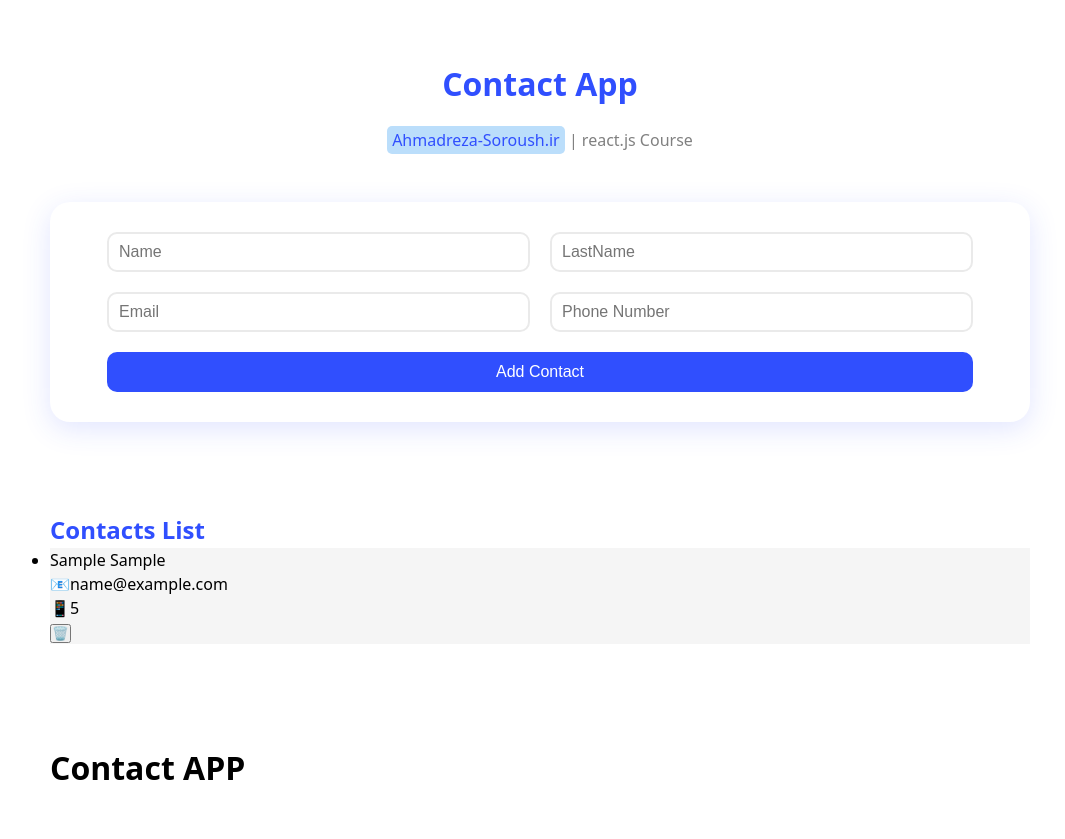
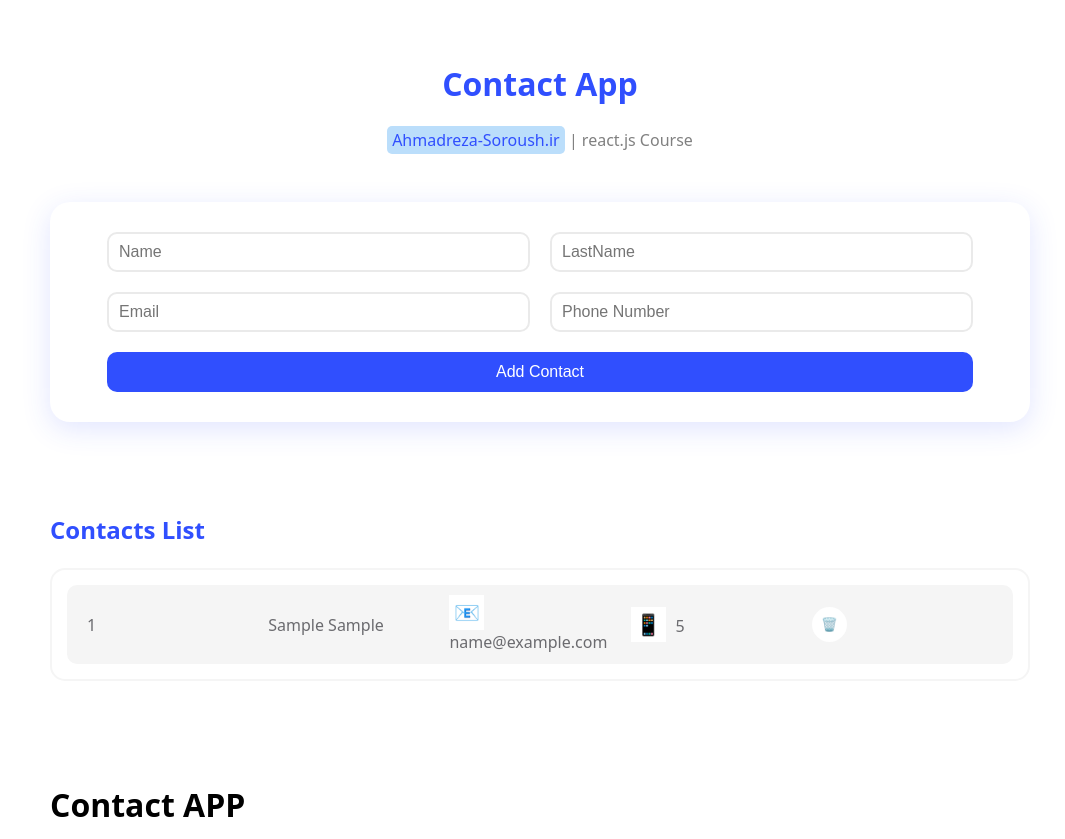
Before and after one commit to peter-soroush/ContactApp, a React (Vite) app: page / in a window 1280 px wide. Both pictures are taken after typing "Sample", "Sample", "name@example.com", "5" into the empty fields and a click on the button "Add Contact". Shown: the whole page, without its empty margins (100-1165 px from the left). Before the commit the page ends 802 px from the top, so only its background shows below. Built offline with nearby package versions, Linux system fonts and the light colour scheme.

Commit message:
Done with Styling

```diff
--- a/src/components/ContactItem.jsx
+++ b/src/components/ContactItem.jsx
@@ -1,11 +1,13 @@
 import React from "react";
-
+import style from "./ContactItem.module.css";
 function ContactItem({
   data: { id, name, lastName, email, phone },
   deleteHandeler,
+  index,
 }) {
   return (
-    <li key={id}>
+    <li className={style.item}>
+      <p>{index + 1}</p>
       <p>
         {name} {lastName}
       </p>
--- /dev/null
+++ b/src/components/ContactItem.module.css
@@ -0,0 +1,39 @@
+.item {
+  display: flex;
+  justify-content: space-between;
+  align-items: center;
+  background-color: #f5f5f5;
+  color: #6b6b6f;
+  padding: 10px 20px;
+  margin: 10px;
+  border-radius: 10px;
+}
+
+.item p {
+  flex-basis: 0;
+  flex-grow: 1;
+}
+
+.item span {
+  display: inline-block;
+  font-size: 1.3rem;
+  text-align: center;
+  margin-right: 10px;
+  background-color: #fff;
+  width: 35px;
+  height: 35px;
+  line-height: 35px;
+}
+
+.item button {
+  width: 35px;
+  height: 35px;
+  background-color: #fff;
+  border: none;
+  border-radius: 50%;
+  cursor: pointer;
+  transition: 0.1s all ease-in-out;
+}
+.item button:hover {
+  font-size: 1.3rem;
+}
--- a/src/components/ContactList.module.css
+++ b/src/components/ContactList.module.css
@@ -11,9 +11,19 @@
 .message {
   background-color: #f5f5f5;
   height: 100px;
-  list-style: ce;
+  line-height: 100px;
+  text-align: center;
+  margin-top: 20px;
+  border-radius: 15px;
+  color: #6b6b6f;
+  font-size: 1.2rem;
+  font-weight: 500;
 }
 
 .contacts {
-  background-color: #f5f5f5;
+  border: 2px solid #f5f5f5;
+  list-style: none;
+  margin-top: 20px;
+  padding: 5px;
+  border-radius: 15px;
 }
--- a/src/components/Contactslist.jsx
+++ b/src/components/Contactslist.jsx
@@ -7,11 +7,12 @@ function Contactslist({ contacts, deleteHandeler }) {
       <h3>Contacts List</h3>
       {contacts.length ? (
         <ul className={styles.contacts}>
-          {contacts.map((contact) => (
+          {contacts.map((contact, index) => (
             <ContactItem
               key={contact.id}
               data={contact}
               deleteHandeler={deleteHandeler}
+              index={index}
             />
           ))}
         </ul>
```
